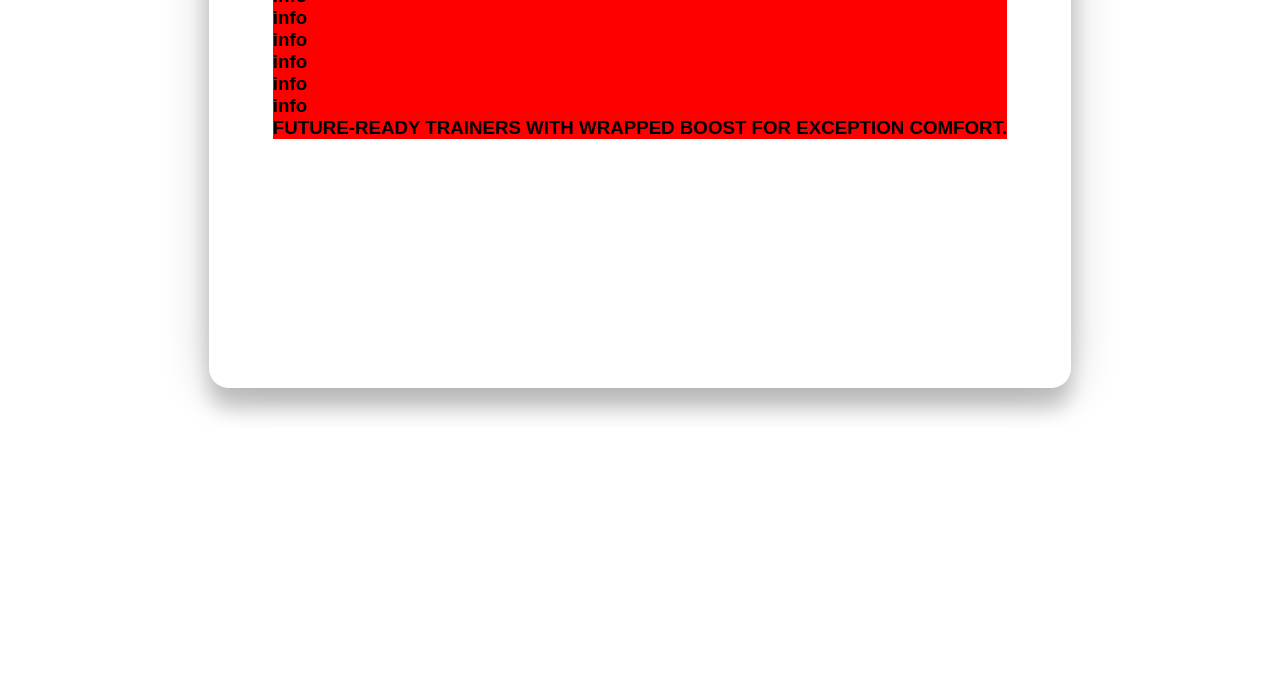
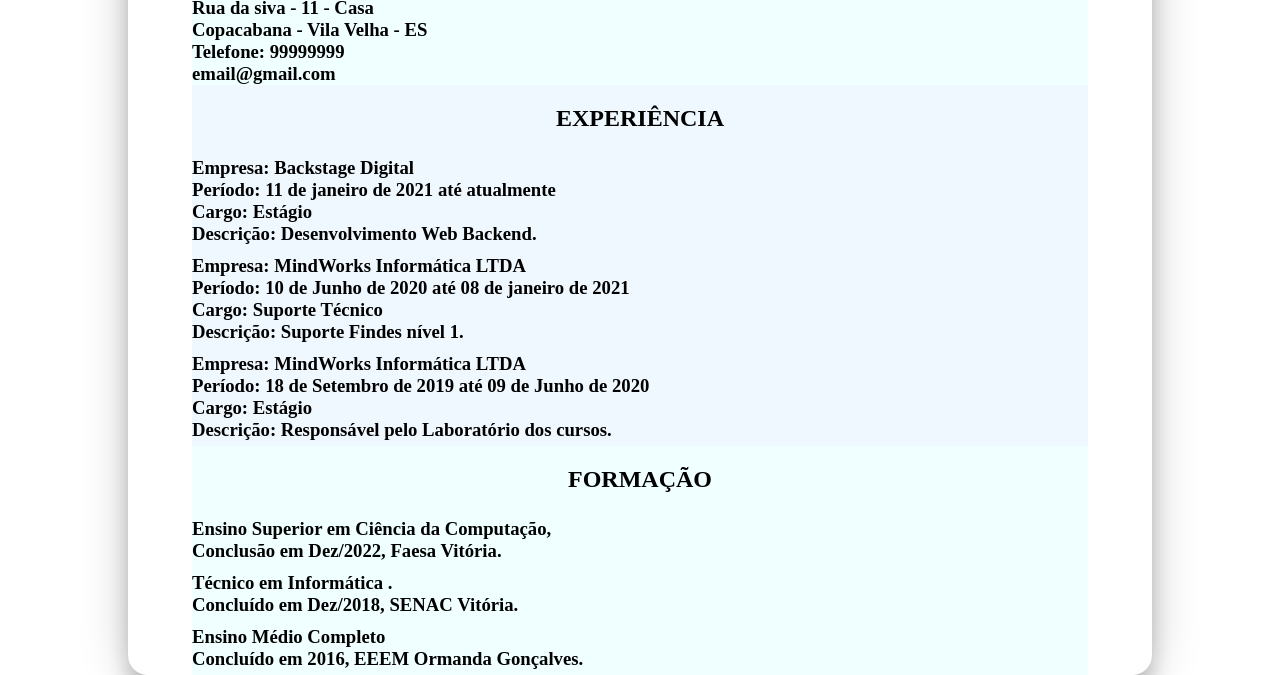
Before and after one commit to lgmattos/Portifolio, a plain HTML site: page index.html in a window 1280 px wide. Shown: the part 372-1047 px from the top of the page. Before the commit the page ends 800 px from the top, so only its background shows below. Drawn offline with Linux system fonts and the light colour scheme.

Commit message:
Ajustes finais

```diff
--- a/css/main.css
+++ b/css/main.css
@@ -5,7 +5,6 @@
 }
 
 body{
-    font-family: "Poppins", sans-serif;
     min-height: 100vh;
     display: flex;
     align-items: center;
@@ -14,7 +13,6 @@
 
 .container{
     width: 80%;
-    display: flex;
     justify-content: center;
     align-items: center;
 }
@@ -24,6 +22,13 @@
     border-radius: 20px;
     padding: 0rem 4rem;
     box-shadow: 0 20px 20px rgba(0,0,0,0.2), 0 0 50px rgba(0,0,0,0.2);
+}
+
+.corPrimaria{
+    background-color: #F0FFFF;
+}
+.corSecundaria{
+    background-color: #F0F8FF;
 }
 
 .foto{
@@ -36,30 +41,19 @@
 .foto img{
     width: 200px;
     height: 200px;
-    /* width: 20rem;s */
     z-index: 2;
     border-radius: 50%;
-    /* border: 1px solid black; */
 }
-/* .circle {
-    width: 15rem;
-    height: 15rem;
-    background: linear-gradient(
-        to right,
-        rgba(245,70,66,0.75),
-        rgba(8,83,156,0.75)
-    );
-    position: absolute;
-    border-radius: 50%;
-    z-index: 1;
-} */
-
 .title{
     text-align: center;
+    text-underline-position: below;
+    padding-bottom: 20px;
+    padding-top: 20px;
+    text-transform: uppercase;
+    font-weight: 700;
 }
 
-.backgraund-red{
-    background: red;
-    min-height: 0vh;
-    min-width: 30vh;
+.div-separacao{
+    padding-top: 5px;
+    padding-bottom: 5px;
 }
--- a/index.html
+++ b/index.html
@@ -11,15 +11,50 @@
                 <div class="circle"></div>
                 <img src="img/foto-perfil2.jpeg" alt="perfil">
             </div>
-            <div class="info backgraund-red">
-                <h1 class="title">Luiz Gustavo de Mattos Maciel</h1>
-                <h3>info</h3>
-                <h3>info</h3>
-                <h3>info</h3>
-                <h3>info</h3>
-                <h3>info</h3>
-                <h3>info</h3>
-                <h3>FUTURE-READY TRAINERS WITH WRAPPED BOOST FOR EXCEPTION COMFORT.</h3>
+            <div class="info corPrimaria">
+                <h2 class="titulo title">Luiz Gustavo de Mattos Maciel</h2>
+                <h3>Brasileiro, Solteiro, 23 anos</h3>
+                <h3>Rua da siva - 11 - Casa</h3>
+                <h3>Copacabana - Vila Velha - ES</h3>
+                <h3>Telefone: 99999999</h3>
+                <h3>email@gmail.com</h3>
+            </div>
+            <div class="corSecundaria">
+                <h2 class="title">Experiência</h2>
+                <div class="div-separacao">
+                    <h3>Empresa: Backstage Digital</h3>
+                    <h3>Período: 11 de janeiro de 2021 até atualmente</h3>
+                    <h3>Cargo: Estágio</h3>
+                    <h3>Descrição: Desenvolvimento Web Backend.</h3>
+                </div>
+                <div class="div-separacao">
+                    <h3>Empresa: MindWorks Informática LTDA</h3>
+                    <h3>Período: 10 de Junho de 2020 até 08 de janeiro de 2021</h3>
+                    <h3>Cargo: Suporte Técnico</h3>
+                    <h3>Descrição: Suporte Findes nível 1.</h3>
+                </div>
+                <div class="div-separacao">
+                    <h3>Empresa: MindWorks Informática LTDA</h3>
+                    <h3>Período: 18 de Setembro de 2019 até 09 de Junho de 2020</h3>
+                    <h3>Cargo: Estágio</h3>
+                    <h3>Descrição: Responsável pelo Laboratório dos cursos.</h3>
+                </div>
+
+            </div>
+            <div class="corPrimaria">
+                <h2 class="title">Formação</h2>
+                <div class="div-separacao">
+                    <h3>Ensino Superior em Ciência da Computação,</h3>
+                    <h3>Conclusão em Dez/2022, Faesa Vitória.</h3>
+                </div>
+                <div class="div-separacao">
+                    <h3>Técnico em Informática .</h3>
+                    <h3>Concluído em Dez/2018, SENAC Vitória.</h3>
+                </div>
+                <div class="div-separacao">
+                    <h3>Ensino Médio Completo</h3>
+                    <h3>Concluído em 2016, EEEM Ormanda Gonçalves.</h3>
+                </div>
             </div>
         </div>
     </div>
```
